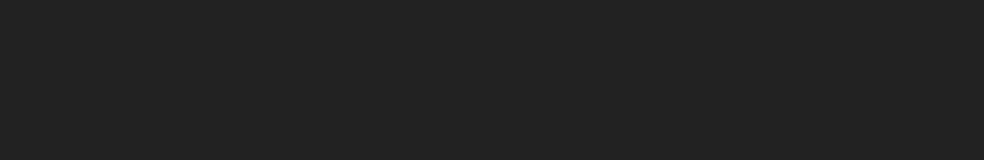
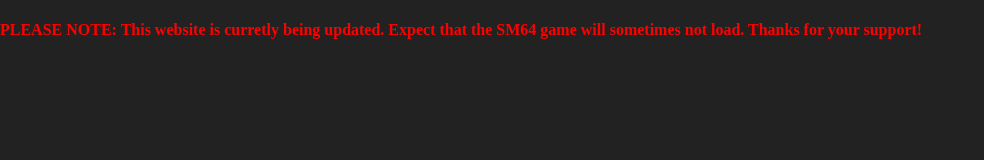
Before and after one commit to AarushMohapatra/mario64, a plain HTML site: page index.html in a window 1280 px wide. Shown: the whole page, without its empty margins (0-984 px from the left). Drawn offline with Linux system fonts and the light colour scheme.

Commit message:
Update index.html

```diff
--- a/index.html
+++ b/index.html
@@ -26,7 +26,7 @@
 	<meta name="robots" content="noindex, nofollow"/>
 </head>
 <body>
-
+	<h4 style="color: red;">PLEASE NOTE: This website is curretly being updated. Expect that the SM64 game will sometimes not load. Thanks for your support!
 	<div id = "gameDivId"></div>
 
 
```
